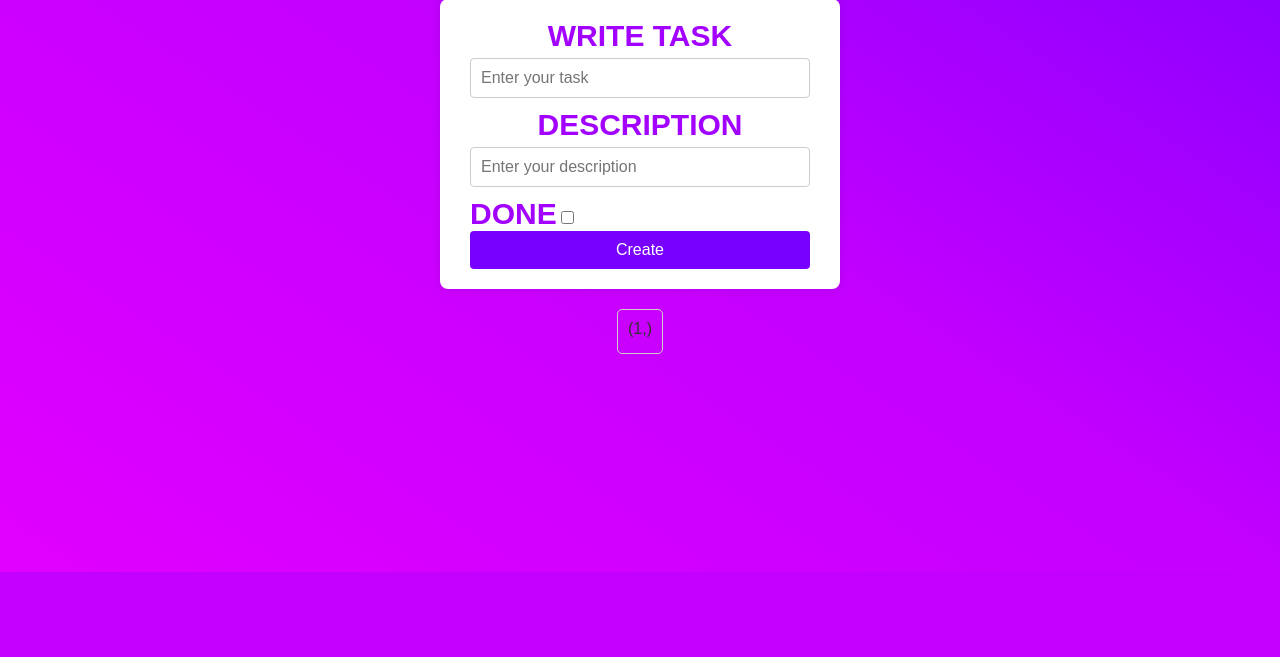
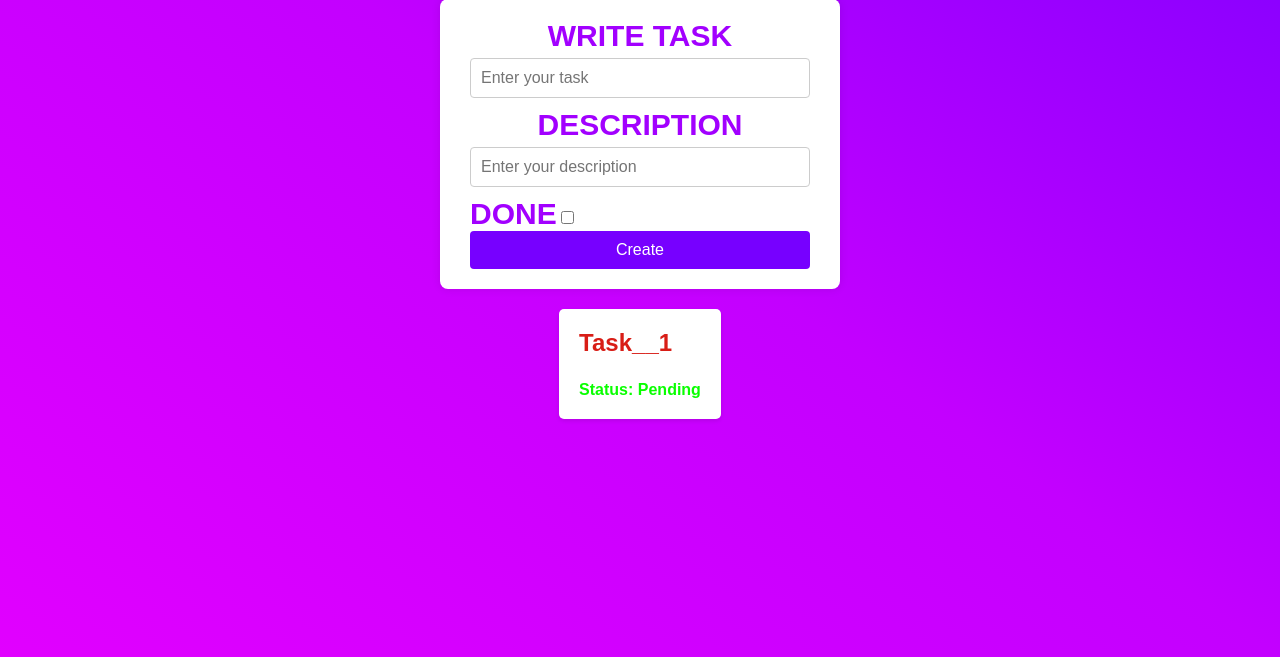
Before and after one commit to aayushsugandhi2703/FLASK_SQL, a Flask app: page / in a window 1280 px wide. Shown: the part 260-917 px from the top of the page. Before the commit the page ends 832 px from the top, so only its background shows below. Run offline with Flask 3, Linux system fonts and the light colour scheme; tables that the repository leaves empty or names only in its code hold one stand-in row (values such as "Sample post").

Commit message:
added some css and html

```diff
--- a/static/styel.css
+++ b/static/styel.css
@@ -50,6 +50,7 @@
 
 
 }
+
 label {
     margin-bottom: 5px;
     font-weight: bold;
@@ -87,30 +88,61 @@
     background-color: #5b08c9;
 }
 
-/* style.css */
+
 
 /* Style for the task container */
+
 #task-container {
     margin-top: 20px;
     margin-bottom: 17%;
-    border: 1px solid #ccc;
-    padding: 10px;
-    border-radius: 5px;
+}
+#task-container ul li{
+    list-style: none;
 }
 
-/* Style for the task list */
-#task-container ul {
-    list-style-type: none;
+.task-list {
+    display: flex;
+    flex-wrap: wrap;
+    gap: 20px; /* Adjust the gap between tasks */
+    list-style: none;
     padding: 0;
 }
 
-/* Style for individual tasks */
-#task-container ul li {
-    margin-bottom: 5px;
+.task {
+    background-color: #fff;
+    border-radius: 5px;
+    box-shadow: 0 2px 4px rgba(0, 0, 0, 0.1);
+    padding: 20px;
+    margin-bottom: 20px;
 }
 
-/* Style for the "No tasks to display" message */
-#task-container p {
+.task-id {
+    font-size: 24px;
+    font-weight: bold;
+    color: #d81d16;
+}
+
+.task-title {
+    font-size: 24px;
+    font-weight: bold;
+    margin-top: 24px;
+    color: #a200ff;
+}
+
+.task-description {
+    font-size: 20px;
+    margin-top: 10px;
+    color: #a200ff;
+}
+
+.task-status {
+    font-weight: bold;
+    margin-top: 24px;
+    color: #09ff00;
+    font-weight: bold;
+}
+
+.no-tasks {
     font-style: italic;
-    color: #888;
+    color: #a200ff;
 }
--- a/templates/index.html
+++ b/templates/index.html
@@ -28,14 +28,22 @@
         </form>
     </div>
     <div class="container" id="task-container">
-        <ul>
+        <ul class="task-list">
             {% for task in tasks %}
-            <li>{{task}}</li>
+            <li>
+                <div class="task">
+                    <div class="task-id">Task__{{ task[0] }}</div>
+                    <div class="task-title">{{ task[1] }}</div>
+                    <div class="task-description">{{ task[2] }}</div>
+                    <div class="task-status">Status: {{ "Completed" if task[3] else "Pending" }}</div>
+                </div>
+            </li>
             {% else %}
-            <p>No tasks to display</p>
+            <li><p>No tasks to display</p></li>
             {% endfor %}
         </ul>
     </div>
+
 </body>
 
 </html>
```
